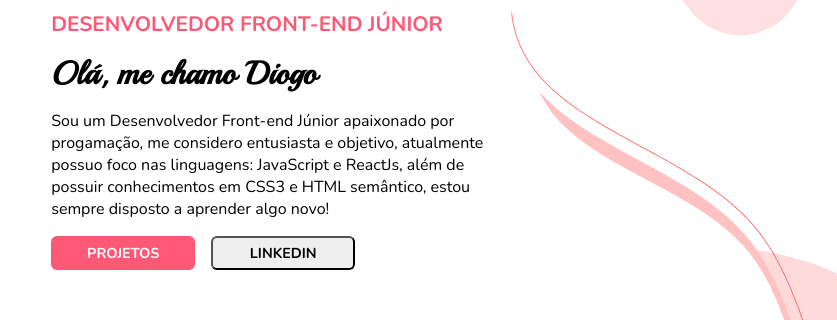
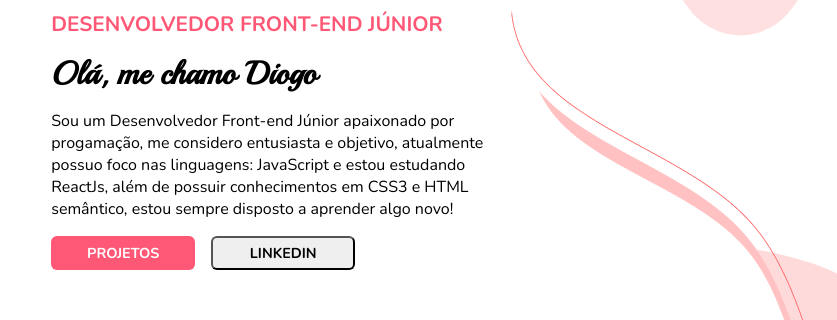
Before and after one commit to dihsp3/portifolio, a plain HTML site: page index.html in a window 1280 px wide. Shown: the part 176-496 px from the top of the page, 0-837 px from the left. Drawn offline with nearby package versions, Linux system fonts and the light colour scheme.

Commit message:
Update index.html

```diff
--- a/index.html
+++ b/index.html
@@ -23,7 +23,7 @@
             <article class="sobre" id="sobre">
                 <h4>Desenvolvedor Front-end Júnior</h4>
                 <h3>Olá, me chamo Diogo</h3>
-                <p>Sou um Desenvolvedor Front-end Júnior apaixonado por progamação, me considero entusiasta e objetivo, atualmente possuo foco nas linguagens: JavaScript e ReactJs, além de possuir conhecimentos em CSS3 e HTML semântico, estou sempre disposto a aprender algo novo!</p>
+                <p>Sou um Desenvolvedor Front-end Júnior apaixonado por progamação, me considero entusiasta e objetivo, atualmente possuo foco nas linguagens: JavaScript e estou estudando ReactJs, além de possuir conhecimentos em CSS3 e HTML semântico, estou sempre disposto a aprender algo novo!</p>
                 <div class="botoes">
                     <button id="btn-1"><a href="https://github.com/dihsp3">Projetos</a></button>
                     <button id="btn-2"><a href="https://www.linkedin.com/in/diogo-severo-87840a1ba/">linkedin</a></button>
```
